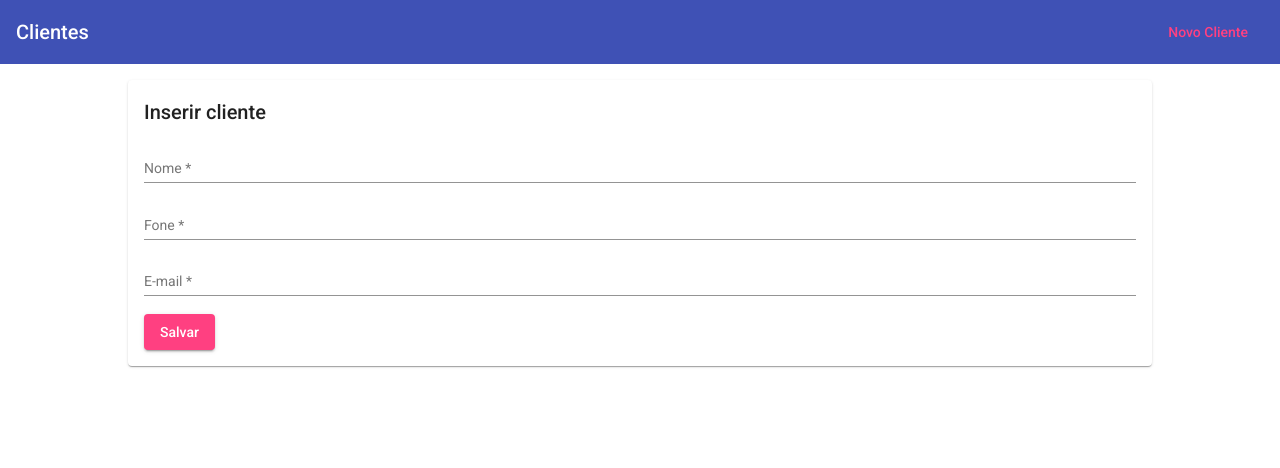
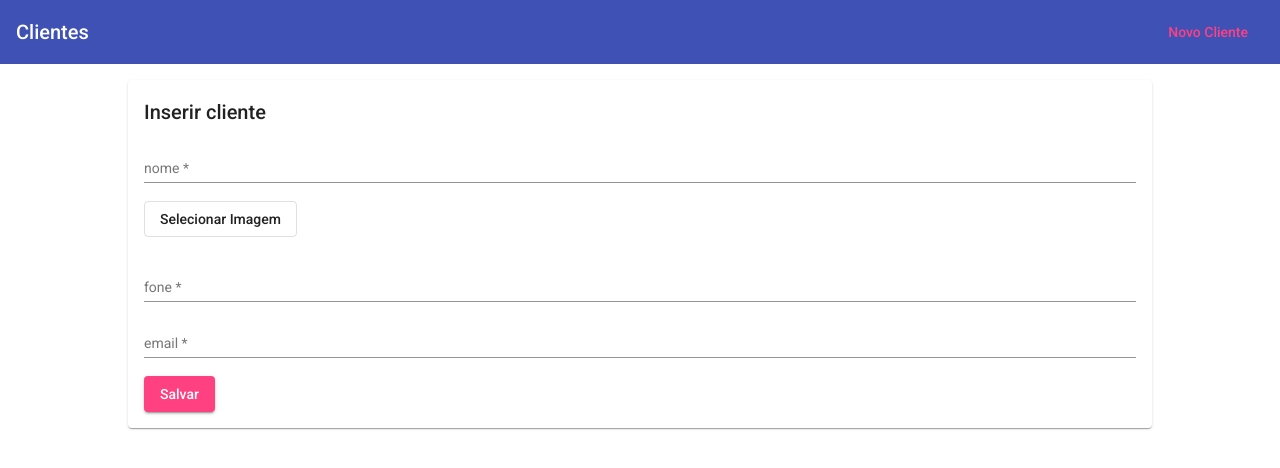
Before and after one commit to ricardon91/Projeto-Angular-Node-MongoDB, an Angular app: page /criar in a window 1280 px wide. Shown: the top 468 px of the page. Built offline with nearby package versions, Linux system fonts and the light colour scheme.

Commit message:
loading e reactiveforms

```diff
--- a/src/app/app.module.ts
+++ b/src/app/app.module.ts
@@ -1,5 +1,5 @@
 import { NgModule } from '@angular/core';
-import { FormsModule } from '@angular/forms';
+
 import { BrowserModule } from '@angular/platform-browser';
 
 import { AppComponent } from './app.component';
@@ -18,6 +18,7 @@ import { CabecalhoComponent } from './cabecalho/cabecalho.component';
 import { ClienteListaComponent } from './clientes/cliente-lista/cliente-lista.component';
 import { ClienteService } from 'src/services/cliente.service';
 import { AppRoutingModule } from './app-routing.module';
+import { ReactiveFormsModule } from '@angular/forms';
 
 
 @NgModule({
@@ -29,7 +30,7 @@ import { AppRoutingModule } from './app-routing.module';
   ],
   imports: [
     BrowserModule,
-    FormsModule,
+    ReactiveFormsModule,
     BrowserAnimationsModule,
     MatInputModule,
     MatCardModule,
--- a/src/app/clientes/cliente-inserir/cliente-inserir.component.css
+++ b/src/app/clientes/cliente-inserir/cliente-inserir.component.css
@@ -2,3 +2,11 @@ mat-form-field,
     input {
     width: 100%;
 }
+
+mat-spinner {
+    margin: auto;
+}
+
+input[type="file"] {
+    visibility: hidden;
+}
--- a/src/app/clientes/cliente-inserir/cliente-inserir.component.html
+++ b/src/app/clientes/cliente-inserir/cliente-inserir.component.html
@@ -1,24 +1,30 @@
 <mat-card>
-    <form (submit)="adicionarCliente(clienteForm)" #clienteForm="ngForm">
+    <mat-spinner *ngIf="estaCarregando"></mat-spinner>
+    <form [formGroup]="form" (submit)="adicionarCliente()" *ngIf="!estaCarregando">
         <h2>Inserir cliente</h2>
 
         <mat-form-field>
-            <input type="text" required minlength="4" matInput placeholder="Nome" name="nome" [ngModel]="cliente?.nome" #nome="ngModel">
-            <mat-error *ngIf="nome.invalid">Digite um nome válido</mat-error>
+            <input type="text" matInput placeholder="nome" name="nome" formControlName="nome" />
+            <mat-error *ngIf="form.get('nome')!.invalid">Digite um nome válido</mat-error>
+        </mat-form-field>
+
+        <div>
+            <button mat-stroked-button type="button" (click)="selecionaArquivo.click()">Selecionar Imagem</button>
+            <input type="file" #selecionaArquivo>
+        </div>
+
+        <mat-form-field>
+            <input type="text" matInput placeholder="fone" name="fone" formControlName="fone" />
+            <mat-error *ngIf="form.get('fone')!.invalid">Digite um telefone válido</mat-error>
         </mat-form-field>
 
         <mat-form-field>
-            <input type="text" required matInput placeholder="Fone" name="fone" [ngModel]="cliente?.fone" #fone="ngModel">
-            <mat-error *ngIf="fone.invalid">Digite um telefone válido</mat-error>
-        </mat-form-field>
-
-        <mat-form-field>
-            <input type="email" required matInput placeholder="E-mail" name="email" [ngModel]="cliente?.email" #email="ngModel">
-            <mat-error *ngIf="email.invalid">Digite um nome válido</mat-error>
+            <input type="text" matInput placeholder="email" formControlName="email" name="email" />
+            <mat-error *ngIf="form.get('email')!.invalid">Digite um nome válido</mat-error>
         </mat-form-field>
 
         <button color="accent" mat-raised-button>Salvar</button>
 
-        <!-- <button color="primary" mat-raised-button (click)="adicionarCliente()" class="btn btn-primary">Inserir</button> -->
+
     </form>
 </mat-card>
--- a/src/app/clientes/cliente-inserir/cliente-inserir.component.ts
+++ b/src/app/clientes/cliente-inserir/cliente-inserir.component.ts
@@ -1,6 +1,6 @@
 import { THIS_EXPR } from "@angular/compiler/src/output/output_ast";
 import { Component, EventEmitter, OnInit, Output } from "@angular/core";
-import { NgForm } from "@angular/forms";
+import { FormControl, FormGroup, NgForm, Validators } from "@angular/forms";
 import { ActivatedRoute, ParamMap } from "@angular/router";
 import { Cliente } from "src/models/cliente.model";
 import { ClienteService } from "src/services/cliente.service";
@@ -15,50 +15,72 @@ export class ClienteInserirComponent implements OnInit {
 
     private modo: string = "criar";
     private idCliente: string | null = null;
-    public cliente: Cliente | undefined
+    public cliente: Cliente | undefined;
+    public estaCarregando: boolean = false;
+    form: FormGroup
 
     constructor(public clienteService: ClienteService, public route: ActivatedRoute) { }
 
     ngOnInit(): void {
+        this.form = new FormGroup({
+            nome: new FormControl(null, {
+                validators: [Validators.required, Validators.minLength(3)]
+            }),
+            fone: new FormControl(null, {
+                validators: [Validators.required]
+            }),
+            email: new FormControl(null, {
+                validators: [Validators.required, Validators.email]
+            })
+        });
         this.route.paramMap.subscribe((paramMap: ParamMap) => {
             if (paramMap.has("idCliente")) {
                 this.modo = "editar",
-                this.idCliente = paramMap.get("idCliente");
-                this.clienteService.getCliente(this.idCliente!).subscribe(dadosCli =>{
+                    this.idCliente = paramMap.get("idCliente");
+                this.estaCarregando = true;
+                this.clienteService.getCliente(this.idCliente!).subscribe(dadosCli => {
+                    this.estaCarregando = false;
                     this.cliente = {
                         id: dadosCli._id,
                         nome: dadosCli.nome,
                         fone: dadosCli.fone,
                         email: dadosCli.email
-                    }
+                    };
+                    this.form.setValue({
+                        nome: this.cliente.nome,
+                        fone: this.cliente.fone,
+                        email: this.cliente.email
+                    })
                 });
-            }else{
+            } else {
                 this.modo = "criar";
                 this.idCliente = null;
             }
         });
     }
 
-    adicionarCliente(form: NgForm) {
-        if (form.invalid) {
+    adicionarCliente() {
+        debugger
+        if (this.form.invalid) {
             return;
         }
-        if(this.modo === "criar"){
+        this.estaCarregando = true;
+        if (this.modo === "criar") {
             this.clienteService.adicionarCliente(
-                form.value.nome,
-                form.value.fone,
-                form.value.email
+                this.form.value.nome,
+                this.form.value.fone,
+                this.form.value.email
             );
-        }else{
+        } else {
             this.clienteService.atualizarCliente(
                 this.idCliente!,
-                form.value.nome,
-                form.value.fone,
-                form.value.email
-                )
+                this.form.value.nome,
+                this.form.value.fone,
+                this.form.value.email
+            )
         }
 
         debugger
-        form.resetForm();
+        this.form.reset();
     }
 }
--- a/src/app/clientes/cliente-lista/cliente-lista.component.html
+++ b/src/app/clientes/cliente-lista/cliente-lista.component.html
@@ -1,4 +1,5 @@
-<mat-accordion *ngIf="clientes.length > 0">
+<mat-spinner *ngIf="estaCarregando"></mat-spinner>
+<mat-accordion *ngIf="clientes.length > 0 && !estaCarregando">
     <mat-expansion-panel *ngFor="let cliente of clientes">
         <mat-expansion-panel-header>Nome: {{ cliente.nome }}</mat-expansion-panel-header>
         <p>Fone: {{ cliente.fone }}</p>
@@ -10,6 +11,6 @@
         </mat-action-row>
     </mat-expansion-panel>
 </mat-accordion>
-<p class="mat-body-1" style="text-align: center;" *ngIf="clientes.length <= 0">
+<p class="mat-body-1" style="text-align: center;" *ngIf="clientes.length <= 0 && !estaCarregando">
     Nenhum cliente cadastrado
 </p>
--- a/src/app/clientes/cliente-lista/cliente-lista.component.ts
+++ b/src/app/clientes/cliente-lista/cliente-lista.component.ts
@@ -11,15 +11,18 @@ import { ClienteService } from 'src/services/cliente.service';
 export class ClienteListaComponent implements OnInit, OnDestroy {
   clientes: Cliente[] = [];
   private clientesSubscription: Subscription;
+  public estaCarregando = false;
 
   // @Input() clientes: Cliente[] = [];
 
   constructor(public clienteService: ClienteService) { }
 
   ngOnInit(): void {
+    this.estaCarregando = true;
     this.clienteService.getClientes();
     this.clientesSubscription = this.clienteService.getListaDeClientesAtualizadaObservable()
       .subscribe((clientes: Cliente[]) => {
+        this.estaCarregando = false;
         this.clientes = clientes;
       });
   }
--- a/src/services/cliente.service.ts
+++ b/src/services/cliente.service.ts
@@ -54,11 +54,11 @@ adicionarCliente(nome: string, fone: string, email: string) {
                 console.log(dados.mensagem);
                 this.clientes.push(cliente);
                 this.listaClienteAtualizada.next([...this.clientes]);
-            //this.router.navigate(['/']);
+                this.router.navigate(['/']);
             })
     }
 
-atualizarCliente(id: string, nome: string, fone: string, email: string){
+    atualizarCliente(id: string, nome: string, fone: string, email: string) {
         const cliente: Cliente = { id, nome, fone, email };
         this.httpClient.put(`http://localhost:3000/api/clientes/${id}`, cliente)
             .subscribe((res => {
@@ -67,7 +67,7 @@ atualizarCliente(id: string, nome: string, fone: string, email: string){
                 copia[indice] = cliente;
                 this.clientes = copia;
                 this.listaClienteAtualizada.next([...this.clientes]);
-            //this.router.navigate(['/']);
+                this.router.navigate(['/']);
             }));
     }
 
```
Lines whose indentation alone changed are shown as unchanged.
